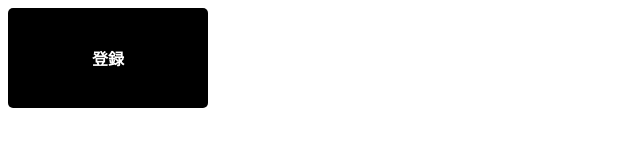
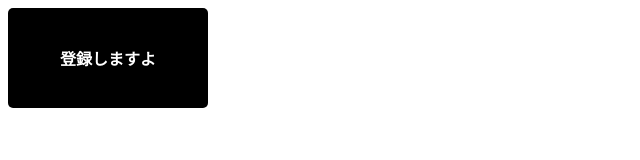
Before and after one commit to misakatou/misakatou.github.io, a plain HTML site: page index.html in a window 1280 px wide. Shown: the whole page, without its empty margins (0-640 px from the left). Drawn offline with Linux system fonts and the light colour scheme.

Commit message:
fix text

```diff
--- a/index.html
+++ b/index.html
@@ -26,6 +26,6 @@
             justify-content: center;
         }
     </style>
-    <div class="box">登録</div>
+    <div class="box">登録しますよ</div>
 </body>
 </html>
```
